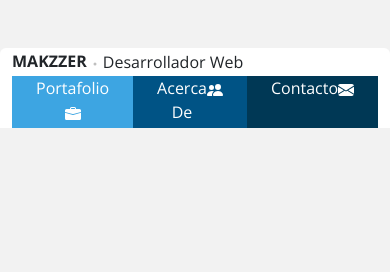
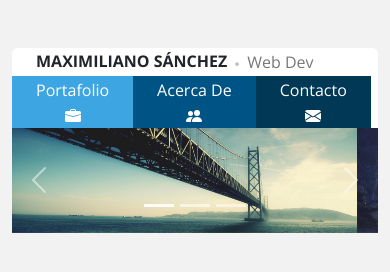
Before and after one commit to makzzer/portafolio-bootstrap-makz, a plain HTML site: page index.html in a window 390 px wide. Drawn offline with nearby package versions, Linux system fonts and the light colour scheme.

Commit message:
carouse agregado. header no responsive ok

```diff
--- a/css/styles.css
+++ b/css/styles.css
@@ -21,6 +21,16 @@ header .logo .icono{
     color: #bfbfbf;
 }
 
+header .logo svg {
+    width: 20px;
+    height: 20px;
+}
+
+header .logo p{
+    color: #777777
+
+}
+
 header .menu .color1{
     background: #3da5e2
 }
@@ -34,13 +44,13 @@ header .menu .color3{
 }
 
 header .menu .color1:hover{
-    background: #1790d5
+    background: #1685c5
 }
 
 header .menu .color2:hover{
-    background: #01314e
+    background: #014570
 }
 
 header .menu .color3:hover{
-    background: #002d44
+    background: #002233
 }
--- a/index.html
+++ b/index.html
@@ -31,19 +31,20 @@
 
         <!--Creo un div con una clase personalizada nav para poner por un lado el logo que va a ser un texto+icono+texto y del otro lado los enlaces-->
         <!--Le pongo el row para que sea la fila que modela las dos columnas siguientes de logo y nav-->
-        <div class="nav row  justify-content-between rounded-top">
+        <div class="nav row  justify-content-between rounded-top g-0">
 
             <!--creo otro div para todo lo que es el logo osea el h2+el div con el icono, parrafos y encabezados tienen siempre un margen por defecto por eso mb-0-->
-            <div class="logo col-auto d-flex align-items-center pl-4">
+            <!--ojo no me deja agregar pl-4 en el siguiente elemento, pongo provisorio px-4 y pe-0 -->
+            <div class="logo col-auto d-flex align-items-center px-4 pe-0">
 
-                <h2 class="fw-bold text-uppercase mb-0">Makzzer</h2>
+                <h2 class="fw-bold text-uppercase mb-0">Maximiliano Sánchez </h2>
                 <div class="icono">
                     <svg xmlns="http://www.w3.org/2000/svg" width="16" height="16" fill="currentColor" class="bi bi-dot"
                         viewBox="0 0 16 16">
                         <path d="M8 9.5a1.5 1.5 0 1 0 0-3 1.5 1.5 0 0 0 0 3z" />
                     </svg>
                 </div>
-                <p class="mb-0"> Desarrollador Web</p>
+                <p class="mb-0"> Web Dev</p>
             </div>
 
 
@@ -52,7 +53,7 @@
             <nav class="menu col-auto d-flex align-items-stretch ">
 
 
-                <a href="#" class="color1 px-4 d-flex  align-items-stretch text-center text-white text-decoration-none">
+                <a href="#" class="color1 px-4 d-flex  align-items-center text-center text-white text-decoration-none">
 
                     <!--agrego el siguiente div para que el icono y el texto "portafolio" no trabajen con flex y se pongan un abajo del otro-->
                     <div class="w-100">
@@ -72,7 +73,9 @@
 
                 </a>
 
-                <a href="#" class="color2 px-4 d-flex  align-items-stretch text-center text-white text-decoration-none">
+                <a href="#" class="color2 px-4 d-flex   align-items-center text-center text-white text-decoration-none">
+
+                    <div class="w-100">
 
                         <span>Acerca De</span>
                         <div class="icono">
@@ -82,10 +85,12 @@
                                     d="M7 14s-1 0-1-1 1-4 5-4 5 3 5 4-1 1-1 1H7Zm4-6a3 3 0 1 0 0-6 3 3 0 0 0 0 6Zm-5.784 6A2.238 2.238 0 0 1 5 13c0-1.355.68-2.75 1.936-3.72A6.325 6.325 0 0 0 5 9c-4 0-5 3-5 4s1 1 1 1h4.216ZM4.5 8a2.5 2.5 0 1 0 0-5 2.5 2.5 0 0 0 0 5Z" />
                             </svg>
                         </div>
+                    </div>
                 </a>
 
-                <a href="#" class="color3 px-4 d-flex  align-items-stretch text-center text-white text-decoration-none">
+                <a href="#" class="color3 px-4 d-flex  align-items-center text-center text-white text-decoration-none">
 
+                    <div>
                         <span>Contacto</span>
                         <div class="icono">
                             <svg xmlns="http://www.w3.org/2000/svg" width="16" height="16" fill="currentColor"
@@ -94,6 +99,8 @@
                                     d="M.05 3.555A2 2 0 0 1 2 2h12a2 2 0 0 1 1.95 1.555L8 8.414.05 3.555ZM0 4.697v7.104l5.803-3.558L0 4.697ZM6.761 8.83l-6.57 4.027A2 2 0 0 0 2 14h12a2 2 0 0 0 1.808-1.144l-6.57-4.027L8 9.586l-1.239-.757Zm3.436-.586L16 11.801V4.697l-5.803 3.546Z" />
                             </svg>
                         </div>
+                    </div>
+
                 </a>
 
 
@@ -103,6 +110,74 @@
 
 
         </div>
+
+
+
+
+        <!--Slider-->
+
+        <div class="row slider">
+            <div class="col">
+
+                <div class="carousel slide" data-bs-ride="carousel" id="slider-fotos">
+                    <div class="carousel-inner">
+
+                        <div class="carousel-item active">
+                            <img class="d-block w-100" src="/img/slide-1.jpg" alt="c1">
+                        </div>
+
+                        <div class="carousel-item">
+                            <img class="d-block w-100" src="/img/slide-2.jpg" alt="c1">
+                        </div>
+
+                        <div class="carousel-item">
+                            <img class="d-block w-100" src="/img/slide-3.jpg" alt="c1">
+                        </div>
+
+
+                        <button class="carousel-control-prev" data-bs-target="#slider-fotos" data-bs-slide="prev">
+                            <span class="carousel-control-prev-icon" aria-hidden="true">
+                                <span class="visually-hidden">Anterior</span>
+
+                            </span>
+                        </button>
+
+
+
+                        <button class="carousel-control-next" data-bs-target="#slider-fotos" data-bs-slide="next">
+                            <span class="carousel-control-next-icon" aria-hidden="true">
+                                <span class="visually-hidden">Siguiente</span>
+
+                            </span>
+                        </button>
+
+                        <div class="carousel-indicators">
+                            <button type="button" data-bs-target="#slider-fotos" data-bs-slide-to="0" class="active"
+                                aria-current="true" aria-label="Slideshow1"></button>
+
+
+                            <button type="button" data-bs-target="#slider-fotos" data-bs-slide-to="1"
+                                aria-label="Slideshow2"></button>
+
+                            <button type="button" data-bs-target="#slider-fotos" data-bs-slide-to="2"
+                                aria-label="Slideshow3"></button>
+
+                        </div>
+
+                    </div>
+
+
+
+                </div>
+
+            </div>
+        </div>
+
+
+
+
+
+
     </header>
 
 
```
Also changed, not shown: img/bg.jpg (added), img/bg2.jpg (added), img/bg3.jpg (added), img/bg4.jpg (added), img/bg5.jpg (added), img/bg6.jpg (added), img/slide-1.jpg (added), img/slide-2.jpg (added), img/slide-3.jpg (added). Lines whose indentation alone changed are shown as unchanged.
